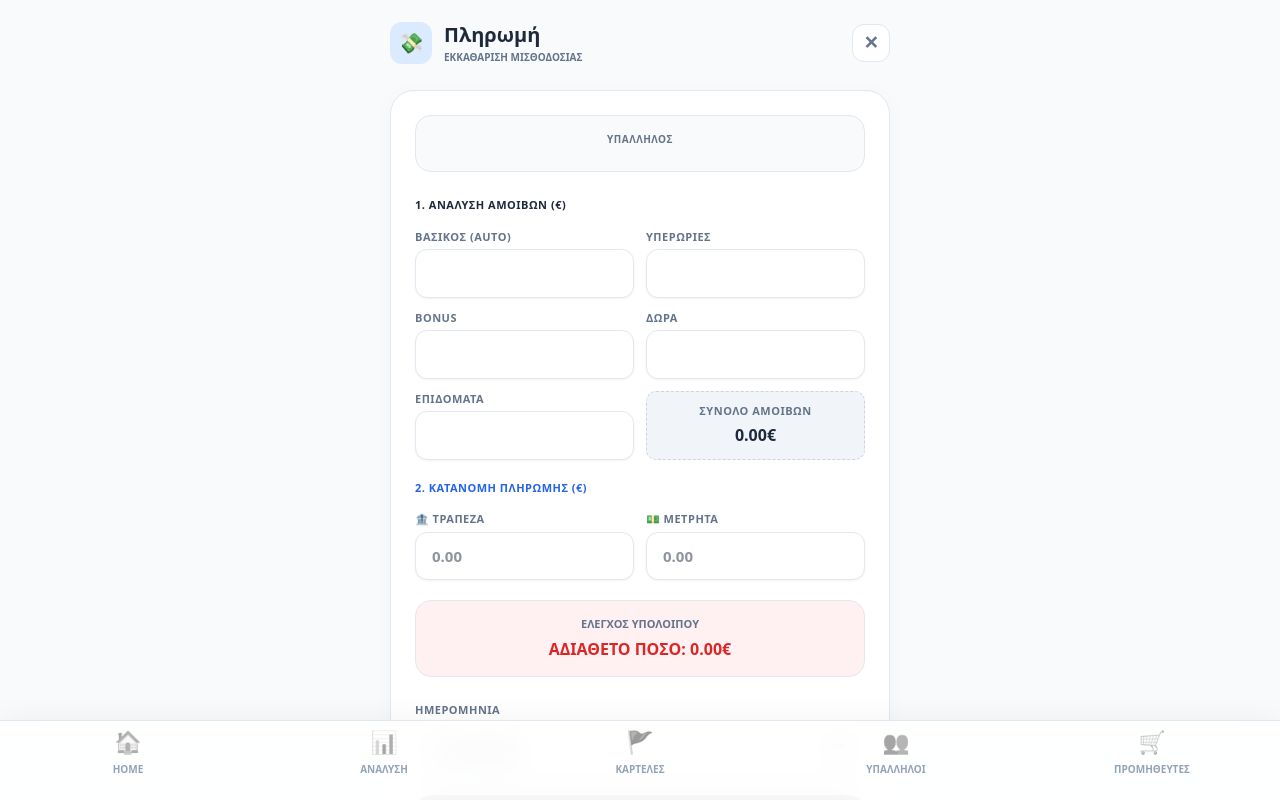
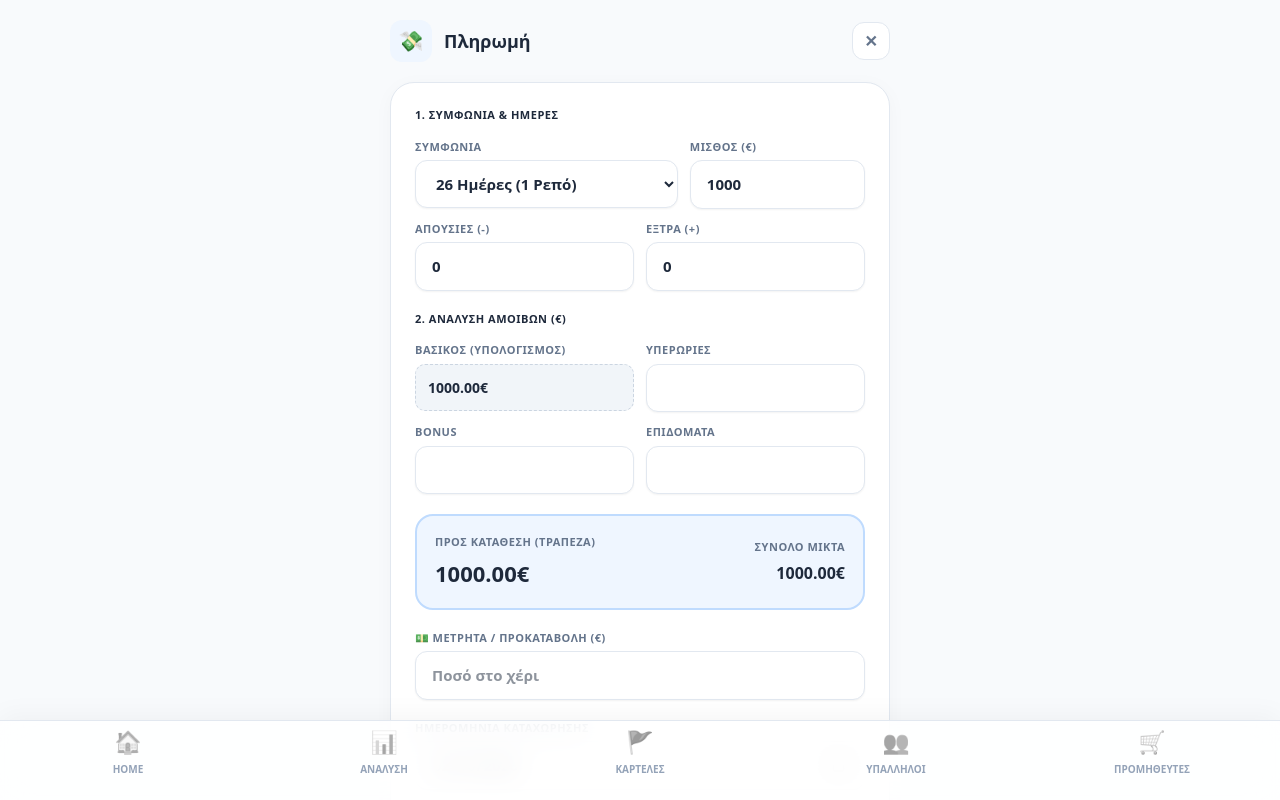
Before and after one commit to tsigris/cosy-management, a Next.js app: page /pay-employee in a window 1280 px wide. Built offline with nearby package versions, Linux system fonts and the light colour scheme.

Commit message:
Update page.tsx

```diff
--- a/src/app/pay-employee/page.tsx
+++ b/src/app/pay-employee/page.tsx
@@ -5,8 +5,8 @@ import { useEffect, useState, Suspense, useCallback } from 'react'
 import { useSearchParams, useRouter } from 'next/navigation'
 import { supabase } from '@/lib/supabase'
 import Link from 'next/link'
+import { toast, Toaster } from 'sonner'
 
-// --- ΕΠΑΓΓΕΛΜΑΤΙΚΗ ΠΑΛΕΤΑ ΧΡΩΜΑΤΩΝ ---
 const colors = {
   primaryDark: '#1e293b',
   secondaryText: '#64748b',
@@ -27,12 +27,16 @@ function PayEmployeeContent() {
   const getBusinessDate = () => {
     const now = new Date()
     if (now.getHours() < 7) now.setDate(now.getDate() - 1)
-    const year = now.getFullYear(); const month = String(now.getMonth() + 1).padStart(2, '0'); const day = String(now.getDate()).padStart(2, '0');
-    return `${year}-${month}-${day}`
+    return now.toISOString().split('T')[0]
   }
 
-  // STATES
-  const [baseSalary, setBaseSalary] = useState('')
+  // STATES ΥΠΟΛΟΓΙΣΜΟΥ
+  const [agreementSalary, setAgreementSalary] = useState<number>(1000)
+  const [agreementDays, setAgreementDays] = useState<number>(26)
+  const [absences, setAbsences] = useState<number>(0)
+  const [extraDays, setExtraDays] = useState<number>(0)
+
+  // ΛΟΙΠΑ STATES
   const [overtime, setOvertime] = useState('')
   const [bonus, setBonus] = useState('')
   const [gift, setGift] = useState('')
@@ -43,12 +47,14 @@ function PayEmployeeContent() {
   const [loading, setLoading] = useState(true)
   const [userData, setUserData] = useState({ store_id: '', username: '' })
 
-  // ΥΠΟΛΟΓΙΣΜΟΙ
-  const totalEarnings = (Number(baseSalary) || 0) + (Number(overtime) || 0) + (Number(bonus) || 0) + (Number(gift) || 0) + (Number(allowance) || 0);
+  // ΔΥΝΑΜΙΚΟΙ ΥΠΟΛΟΓΙΣΜΟΙ
+  const dailyRate = agreementSalary / agreementDays;
+  const calculatedBase = (agreementDays - absences + extraDays) * dailyRate;
+
+  const totalEarnings = calculatedBase + (Number(overtime) || 0) + (Number(bonus) || 0) + (Number(gift) || 0) + (Number(allowance) || 0);
   const totalPaid = (Number(paidBank) || 0) + (Number(paidCash) || 0);
   const difference = totalEarnings - totalPaid;
 
-  // ΦΟΡΤΩΣΗ ΠΡΟΦΙΛ & ΑΥΤΟΜΑΤΟΥ ΜΙΣΘΟΥ (monthly_salary)
   const loadData = useCallback(async () => {
     try {
       setLoading(true)
@@ -59,130 +65,139 @@ function PayEmployeeContent() {
       if (profile) setUserData({ store_id: profile.store_id, username: profile.username || 'Admin' })
 
       if (empId) {
-        // ΔΙΟΡΘΩΣΗ: Χρησιμοποιούμε τη στήλη monthly_salary
-        const { data: employee } = await supabase.from('employees').select('monthly_salary').eq('id', empId).maybeSingle()
-        if (employee?.monthly_salary) {
-          setBaseSalary(employee.monthly_salary.toString())
+        const { data: employee } = await supabase.from('employees').select('monthly_salary, monthly_days').eq('id', empId).maybeSingle()
+        if (employee) {
+          setAgreementSalary(employee.monthly_salary || 1000)
+          setAgreementDays(employee.monthly_days || 26)
         }
       }
     } catch (err) { console.error(err) } finally { setLoading(false) }
   }, [empId])
 
+  useEffect(() => { loadData() }, [loadData])
+
+  // Αυτόματη συμπλήρωση τράπεζας όταν αλλάζει το σύνολο ή τα μετρητά
   useEffect(() => {
-    loadData()
-    const handleWakeUp = () => { if (document.visibilityState === 'visible') loadData() }
-    document.addEventListener('visibilitychange', handleWakeUp)
-    return () => document.removeEventListener('visibilitychange', handleWakeUp)
-  }, [loadData])
+    const remaining = totalEarnings - (Number(paidCash) || 0);
+    setPaidBank(remaining > 0 ? remaining.toFixed(2) : '0');
+  }, [totalEarnings, paidCash]);
 
   async function handlePayment() {
-    if (totalEarnings <= 0) return alert('Εισάγετε ποσά στις αμοιβές.')
-    if (Math.abs(difference) > 0.01) return alert(`Πρέπει να κατανείμετε όλο το ποσό (${totalEarnings.toFixed(2)}€) σε Τράπεζα ή Μετρητά για να είναι σωστή η λογιστική εγγραφή.`);
+    if (totalEarnings <= 0) return toast.error('Εισάγετε ποσά στις αμοιβές.')
+    if (Math.abs(difference) > 0.01) return toast.error('Σφάλμα στην κατανομή ποσών.');
 
     setLoading(true)
-    const parts = [];
-    if (baseSalary) parts.push(`Βασικός: ${baseSalary}€`);
-    if (overtime) parts.push(`Υπερ.: ${overtime}€`);
-    if (bonus) parts.push(`Bonus: ${bonus}€`);
-    if (gift) parts.push(`Δώρο: ${gift}€`);
-    if (allowance) parts.push(`Επίδ.: ${allowance}€`);
-    const breakdownText = parts.join(', ');
+    const breakdownText = `Βασικός(${agreementDays-absences+extraDays}ημ): ${calculatedBase.toFixed(2)}€, Bonus: ${bonus || 0}€`;
 
     const transactionBatch = [];
     if (Number(paidBank) > 0) {
       transactionBatch.push({
-        amount: Number(paidBank),
-        type: 'expense',
-        category: 'Προσωπικό',
-        method: 'Τράπεζα',
-        date,
-        employee_id: empId,
-        store_id: userData.store_id,
-        created_by_name: userData.username,
+        amount: Number(paidBank), type: 'expense', category: 'Προσωπικό', method: 'Τράπεζα',
+        date, employee_id: empId, store_id: userData.store_id, created_by_name: userData.username,
         notes: `Πληρωμή ${empName} (Τράπεζα) [${breakdownText}]`
       });
     }
     if (Number(paidCash) > 0) {
       transactionBatch.push({
-        amount: Number(paidCash),
-        type: 'expense',
-        category: 'Προσωπικό',
-        method: 'Μετρητά',
-        date,
-        employee_id: empId,
-        store_id: userData.store_id,
-        created_by_name: userData.username,
+        amount: Number(paidCash), type: 'expense', category: 'Προσωπικό', method: 'Μετρητά',
+        date, employee_id: empId, store_id: userData.store_id, created_by_name: userData.username,
         notes: `Πληρωμή ${empName} (Μετρητά) [${breakdownText}]`
       });
     }
 
     const { error } = await supabase.from('transactions').insert(transactionBatch)
-    if (!error) { router.push('/employees'); router.refresh(); }
-    else { alert(error.message); setLoading(false); }
+    if (!error) {
+      toast.success('Η πληρωμή καταχωρήθηκε!');
+      router.push('/employees');
+      router.refresh();
+    } else {
+      toast.error(error.message);
+      setLoading(false);
+    }
   }
 
   return (
     <div style={iphoneWrapper}>
+      <Toaster position="top-center" richColors />
       <div style={{ maxWidth: '500px', margin: '0 auto', paddingBottom: '50px' }}>
-        <div style={{ display: 'flex', justifyContent: 'space-between', alignItems: 'center', marginBottom: '25px' }}>
+        <div style={headerStyle}>
           <div style={{ display: 'flex', alignItems: 'center', gap: '12px' }}>
             <div style={logoBoxStyle}>💸</div>
             <div>
-              <h1 style={{ fontWeight: '800', fontSize: '20px', margin: 0, color: colors.primaryDark }}>Πληρωμή</h1>
-              <p style={{ margin: 0, fontSize: '10px', color: colors.secondaryText, fontWeight: '700' }}>ΕΚΚΑΘΑΡΙΣΗ ΜΙΣΘΟΔΟΣΙΑΣ</p>
+              <h1 style={{ fontWeight: '800', fontSize: '18px', margin: 0 }}>Πληρωμή</h1>
+              <p style={{ margin: 0, fontSize: '10px', color: colors.secondaryText, fontWeight: '700' }}>{empName?.toUpperCase()}</p>
             </div>
           </div>
           <Link href="/employees" style={backBtnStyle}>✕</Link>
         </div>
 
         <div style={formCardStyle}>
-          <div style={infoBoxStyle}>
-            <p style={labelStyle}>ΥΠΑΛΛΗΛΟΣ</p>
-            <p style={{ margin: 0, fontSize: '18px', fontWeight: '800', color: colors.primaryDark }}>{empName?.toUpperCase()}</p>
-          </div>
-
-          <p style={sectionTitle}>1. ΑΝΑΛΥΣΗ ΑΜΟΙΒΩΝ (€)</p>
-          <div style={gridInputs}>
+          {/* ΣΥΜΦΩΝΙΑ & ΥΠΟΛΟΓΙΣΜΟΣ */}
+          <p style={sectionTitle}>1. ΣΥΜΦΩΝΙΑ & ΗΜΕΡΕΣ</p>
+          <div style={agreementGrid}>
             <div style={inputGroup}>
-              <label style={subLabel}>ΒΑΣΙΚΟΣ (AUTO)</label>
-              <input type="number" inputMode="decimal" value={baseSalary} onChange={e => setBaseSalary(e.target.value)} style={{...smallInput, border: '2px solid #cbd5e1'}} />
+              <label style={subLabel}>ΣΥΜΦΩΝΙΑ</label>
+              <select value={agreementDays} onChange={e => setAgreementDays(Number(e.target.value))} style={selectStyle}>
+                <option value={30}>30 Ημέρες (Χωρίς Ρεπό)</option>
+                <option value={26}>26 Ημέρες (1 Ρεπό)</option>
+                <option value={22}>22 Ημέρες (2 Ρεπό)</option>
+                <option value={8}>8 Ημέρες (Μόνο ΣΚ)</option>
+              </select>
             </div>
-            <div style={inputGroup}><label style={subLabel}>ΥΠΕΡΩΡΙΕΣ</label><input type="number" inputMode="decimal" value={overtime} onChange={e => setOvertime(e.target.value)} style={smallInput} /></div>
-            <div style={inputGroup}><label style={subLabel}>BONUS</label><input type="number" inputMode="decimal" value={bonus} onChange={e => setBonus(e.target.value)} style={smallInput} /></div>
-            <div style={inputGroup}><label style={subLabel}>ΔΩΡΑ</label><input type="number" inputMode="decimal" value={gift} onChange={e => setGift(e.target.value)} style={smallInput} /></div>
-            <div style={inputGroup}><label style={subLabel}>ΕΠΙΔΟΜΑΤΑ</label><input type="number" inputMode="decimal" value={allowance} onChange={e => setAllowance(e.target.value)} style={smallInput} /></div>
-            <div style={totalEarningsBox}>
-              <label style={subLabel}>ΣΥΝΟΛΟ ΑΜΟΙΒΩΝ</label>
-              <p style={{margin:0, fontWeight:'900', color:colors.primaryDark, fontSize:'16px'}}>{totalEarnings.toFixed(2)}€</p>
+            <div style={inputGroup}>
+              <label style={subLabel}>ΜΙΣΘΟΣ (€)</label>
+              <input type="number" value={agreementSalary} onChange={e => setAgreementSalary(Number(e.target.value))} style={smallInput} />
             </div>
           </div>
 
-          <p style={{ ...sectionTitle, color: colors.accentBlue, marginTop: '20px' }}>2. ΚΑΤΑΝΟΜΗ ΠΛΗΡΩΜΗΣ (€)</p>
-          <div style={{ display: 'flex', gap: '12px', marginBottom: '20px' }}>
-            <div style={{ flex: 1 }}>
-              <label style={subLabel}>🏦 ΤΡΑΠΕΖΑ</label>
-              <input type="number" inputMode="decimal" value={paidBank} onChange={e => setPaidBank(e.target.value)} style={{ ...smallInput, borderColor: colors.accentBlue }} placeholder="0.00" />
+          <div style={gridInputs}>
+            <div style={inputGroup}>
+              <label style={subLabel}>ΑΠΟΥΣΙΕΣ (-)</label>
+              <input type="number" value={absences} onChange={e => setAbsences(Number(e.target.value))} style={{...smallInput, color: colors.accentRed}} />
             </div>
-            <div style={{ flex: 1 }}>
-              <label style={subLabel}>💵 ΜΕΤΡΗΤΑ</label>
-              <input type="number" inputMode="decimal" value={paidCash} onChange={e => setPaidCash(e.target.value)} style={{ ...smallInput, borderColor: colors.accentGreen }} placeholder="0.00" />
+            <div style={inputGroup}>
+              <label style={subLabel}>ΕΞΤΡΑ (+)</label>
+              <input type="number" value={extraDays} onChange={e => setExtraDays(Number(e.target.value))} style={{...smallInput, color: colors.accentGreen}} />
             </div>
           </div>
 
-          {/* STATUS CARD */}
-          <div style={{ ...statusCard, backgroundColor: (Math.abs(difference) < 0.01 && totalEarnings > 0) ? '#f0fdf4' : '#fff1f2' }}>
-            <p style={{ margin: 0, fontSize: '11px', fontWeight: '800', color: colors.secondaryText }}>ΕΛΕΓΧΟΣ ΥΠΟΛΟΙΠΟΥ</p>
-            <p style={{ margin: '4px 0 0', fontWeight: '900', color: (Math.abs(difference) < 0.01 && totalEarnings > 0) ? colors.accentGreen : colors.accentRed }}>
-              {(Math.abs(difference) < 0.01 && totalEarnings > 0) ? '✓ ΤΑ ΠΟΣΑ ΤΑΥΤΙΖΟΝΤΑΙ' : `ΑΔΙΑΘΕΤΟ ΠΟΣΟ: ${difference.toFixed(2)}€`}
-            </p>
+          {/* ΑΝΑΛΥΣΗ ΑΜΟΙΒΩΝ */}
+          <p style={{...sectionTitle, marginTop: '20px'}}>2. ΑΝΑΛΥΣΗ ΑΜΟΙΒΩΝ (€)</p>
+          <div style={gridInputs}>
+            <div style={inputGroup}>
+              <label style={subLabel}>ΒΑΣΙΚΟΣ (ΥΠΟΛΟΓΙΣΜΟΣ)</label>
+              <div style={calcBox}>{calculatedBase.toFixed(2)}€</div>
+            </div>
+            <div style={inputGroup}><label style={subLabel}>ΥΠΕΡΩΡΙΕΣ</label><input type="number" value={overtime} onChange={e => setOvertime(e.target.value)} style={smallInput} /></div>
+            <div style={inputGroup}><label style={subLabel}>BONUS</label><input type="number" value={bonus} onChange={e => setBonus(e.target.value)} style={smallInput} /></div>
+            <div style={inputGroup}><label style={subLabel}>ΕΠΙΔΟΜΑΤΑ</label><input type="number" value={allowance} onChange={e => setAllowance(e.target.value)} style={smallInput} /></div>
           </div>
 
-          <div style={{ marginBottom: '20px' }}>
-            <label style={labelStyle}>ΗΜΕΡΟΜΗΝΙΑ</label>
-            <input type="date" value={date} onChange={e => setDate(e.target.value)} style={selectStyle} />
+          {/* ΤΟ ΠΛΑΙΣΙΟ ΤΡΑΠΕΖΑΣ (ΛΟΓΙΣΤΗΣ) */}
+          <div style={bankFrameStyle}>
+            <div style={{display:'flex', justifyContent:'space-between', alignItems:'center'}}>
+                <div>
+                    <label style={{fontSize:'10px', fontWeight:'800', color:colors.accentBlue}}>ΠΡΟΣ ΚΑΤΑΘΕΣΗ (ΤΡΑΠΕΖΑ)</label>
+                    <p style={{margin:0, fontSize:'22px', fontWeight:'900', color:colors.primaryDark}}>{Number(paidBank).toFixed(2)}€</p>
+                </div>
+                <div style={{textAlign:'right'}}>
+                    <label style={subLabel}>ΣΥΝΟΛΟ ΜΙΚΤΑ</label>
+                    <p style={{margin:0, fontWeight:'700'}}>{totalEarnings.toFixed(2)}€</p>
+                </div>
+            </div>
           </div>
 
-          <button onClick={handlePayment} disabled={loading || totalEarnings === 0 || Math.abs(difference) > 0.01} style={{ ...saveBtnStyle, opacity: (totalEarnings === 0 || Math.abs(difference) > 0.01) ? 0.5 : 1 }}>
+          <div style={{marginTop: '20px'}}>
+              <label style={subLabel}>💵 ΜΕΤΡΗΤΑ / ΠΡΟΚΑΤΑΒΟΛΗ (€)</label>
+              <input type="number" value={paidCash} onChange={e => setPaidCash(e.target.value)} style={{...smallInput, border: '2px solid' + colors.accentGreen}} placeholder="Ποσό στο χέρι" />
+          </div>
+
+          <div style={{ marginTop: '20px' }}>
+            <label style={subLabel}>ΗΜΕΡΟΜΗΝΙΑ ΚΑΤΑΧΩΡΗΣΗΣ</label>
+            <input type="date" value={date} onChange={e => setDate(e.target.value)} style={smallInput} />
+          </div>
+
+          <button onClick={handlePayment} disabled={loading || totalEarnings <= 0} style={saveBtnStyle}>
             {loading ? 'ΚΑΤΑΧΩΡΗΣΗ...' : 'ΟΛΟΚΛΗΡΩΣΗ ΠΛΗΡΩΜΗΣ'}
           </button>
         </div>
@@ -191,22 +206,22 @@ function PayEmployeeContent() {
   )
 }
 
-// --- STYLES ---
-const iphoneWrapper: any = { backgroundColor: colors.bgLight, minHeight: '100dvh', padding: '20px', overflowY: 'auto', WebkitOverflowScrolling: 'touch', position: 'absolute', top: 0, left: 0, right: 0, bottom: 0 };
-const logoBoxStyle: any = { width: '42px', height: '42px', backgroundColor: '#dbeafe', borderRadius: '12px', display: 'flex', alignItems: 'center', justifyContent: 'center', fontSize: '20px' };
-const backBtnStyle: any = { textDecoration: 'none', color: colors.secondaryText, fontSize: '18px', fontWeight: 'bold', width: '38px', height: '38px', display: 'flex', alignItems: 'center', justifyContent: 'center', backgroundColor: colors.white, borderRadius: '12px', border: `1px solid ${colors.border}` };
+// --- STYLES (ΠΡΟΣΑΡΜΟΣΜΕΝΑ) ---
+const iphoneWrapper: any = { backgroundColor: colors.bgLight, minHeight: '100dvh', padding: '20px', position: 'absolute', top: 0, left: 0, right: 0, bottom: 0, overflowY: 'auto' };
+const headerStyle: any = { display: 'flex', justifyContent: 'space-between', alignItems: 'center', marginBottom: '20px' };
+const logoBoxStyle: any = { width: '42px', height: '42px', backgroundColor: '#eff6ff', borderRadius: '12px', display: 'flex', alignItems: 'center', justifyContent: 'center', fontSize: '20px' };
+const backBtnStyle: any = { textDecoration: 'none', color: colors.secondaryText, width: '38px', height: '38px', display: 'flex', alignItems: 'center', justifyContent: 'center', backgroundColor: colors.white, borderRadius: '12px', border: `1px solid ${colors.border}`, fontWeight: 'bold' };
 const formCardStyle: any = { backgroundColor: colors.white, padding: '24px', borderRadius: '24px', border: `1px solid ${colors.border}`, boxShadow: '0 4px 20px rgba(0,0,0,0.03)' };
-const infoBoxStyle: any = { padding: '16px', backgroundColor: colors.bgLight, borderRadius: '16px', marginBottom: '25px', border: `1px solid ${colors.border}`, textAlign: 'center' };
-const labelStyle: any = { fontSize: '10px', fontWeight: '800', color: colors.secondaryText, marginBottom: '8px', display: 'block', letterSpacing: '0.5px' };
 const sectionTitle: any = { fontSize: '11px', fontWeight: '900', color: colors.primaryDark, marginBottom: '15px', letterSpacing: '0.5px' };
-const subLabel: any = { fontSize: '9px', fontWeight: '700', color: colors.secondaryText, marginBottom: '4px', display: 'block' };
-const gridInputs: any = { display: 'grid', gridTemplateColumns: '1fr 1fr', gap: '12px', marginBottom: '10px' };
+const subLabel: any = { fontSize: '9px', fontWeight: '800', color: colors.secondaryText, marginBottom: '5px', display: 'block' };
+const agreementGrid: any = { display: 'grid', gridTemplateColumns: '1.5fr 1fr', gap: '12px', marginBottom: '12px' };
+const gridInputs: any = { display: 'grid', gridTemplateColumns: '1fr 1fr', gap: '12px', marginBottom: '12px' };
 const inputGroup: any = { display: 'flex', flexDirection: 'column' };
-const smallInput: any = { width: '100%', padding: '12px', borderRadius: '10px', border: `1px solid ${colors.border}`, fontSize: '14px', fontWeight: '700', backgroundColor: colors.bgLight, outline: 'none', color: colors.primaryDark, boxSizing: 'border-box' };
-const totalEarningsBox: any = { ...inputGroup, backgroundColor: '#f1f5f9', padding: '10px', borderRadius: '10px', justifyContent: 'center', alignItems: 'center', border: '1px dashed #cbd5e1' };
-const statusCard: any = { padding: '15px', borderRadius: '16px', textAlign: 'center', marginBottom: '25px', border: '1px solid #e2e8f0' };
-const selectStyle: any = { width: '100%', padding: '14px', borderRadius: '12px', border: `1px solid ${colors.border}`, fontSize: '14px', fontWeight: '700', backgroundColor: colors.bgLight, outline: 'none', color: colors.primaryDark, boxSizing: 'border-box' };
-const saveBtnStyle: any = { width: '100%', padding: '18px', backgroundColor: colors.primaryDark, color: 'white', border: 'none', borderRadius: '16px', fontWeight: '800', fontSize: '15px', cursor: 'pointer', boxShadow: '0 10px 20px rgba(30, 41, 59, 0.2)' };
+const smallInput: any = { width: '100%', padding: '12px', borderRadius: '10px', border: `1px solid ${colors.border}`, fontSize: '14px', fontWeight: '700', backgroundColor: colors.bgLight, color: colors.primaryDark, outline: 'none', boxSizing: 'border-box' };
+const selectStyle: any = { ...smallInput, cursor: 'pointer' };
+const calcBox: any = { ...smallInput, backgroundColor: '#f1f5f9', border: '1px dashed #cbd5e1', display: 'flex', alignItems: 'center' };
+const bankFrameStyle: any = { marginTop: '20px', padding: '18px', backgroundColor: '#eff6ff', borderRadius: '18px', border: '2px solid #bfdbfe' };
+const saveBtnStyle: any = { width: '100%', padding: '18px', backgroundColor: colors.primaryDark, color: 'white', border: 'none', borderRadius: '16px', fontWeight: '800', fontSize: '15px', cursor: 'pointer', marginTop: '25px', boxShadow: '0 8px 16px rgba(30, 41, 59, 0.2)' };
 
 export default function PayEmployeePage() {
   return <main><Suspense fallback={<div>Φόρτωση...</div>}><PayEmployeeContent /></Suspense></main>
```
